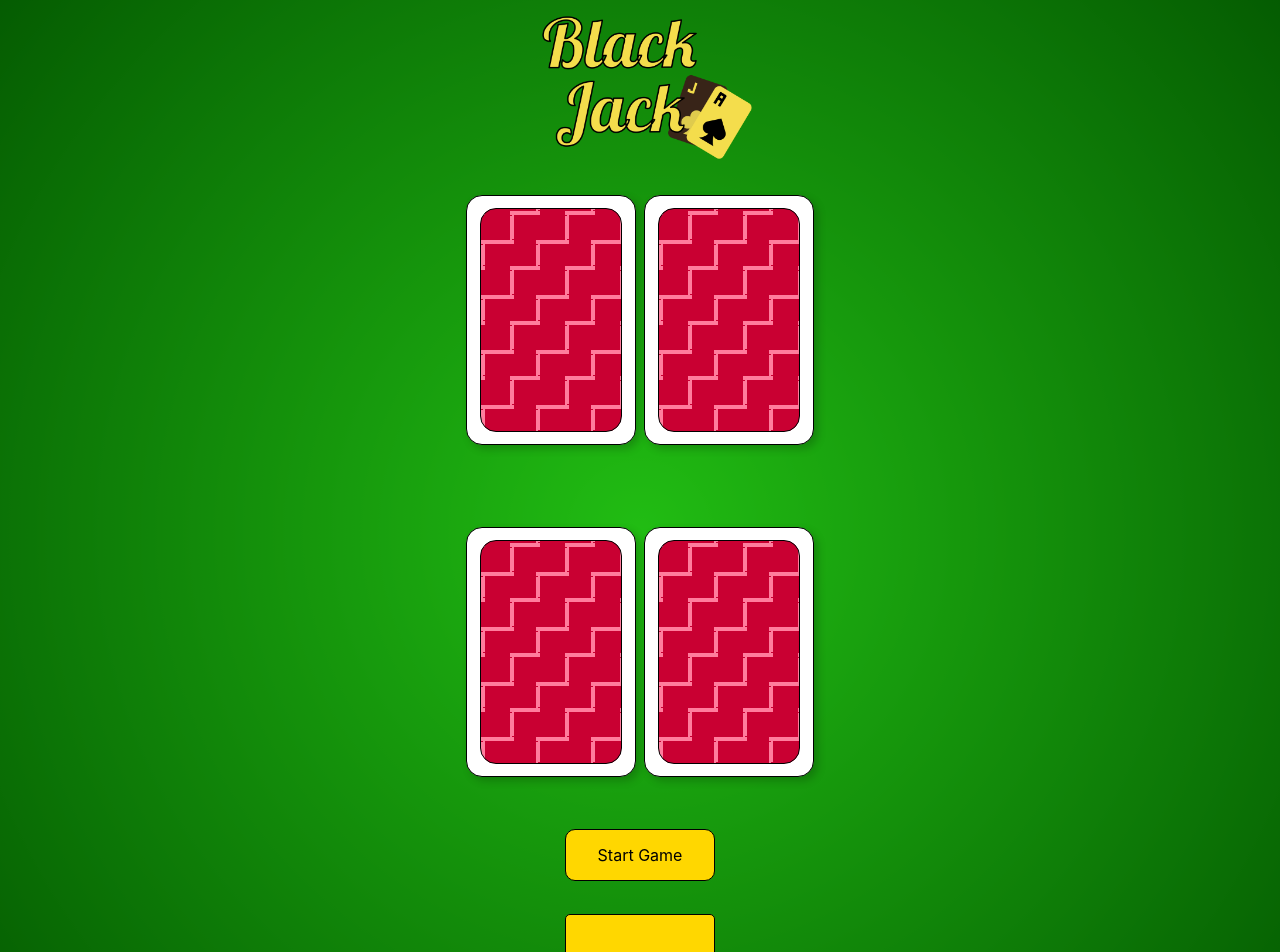
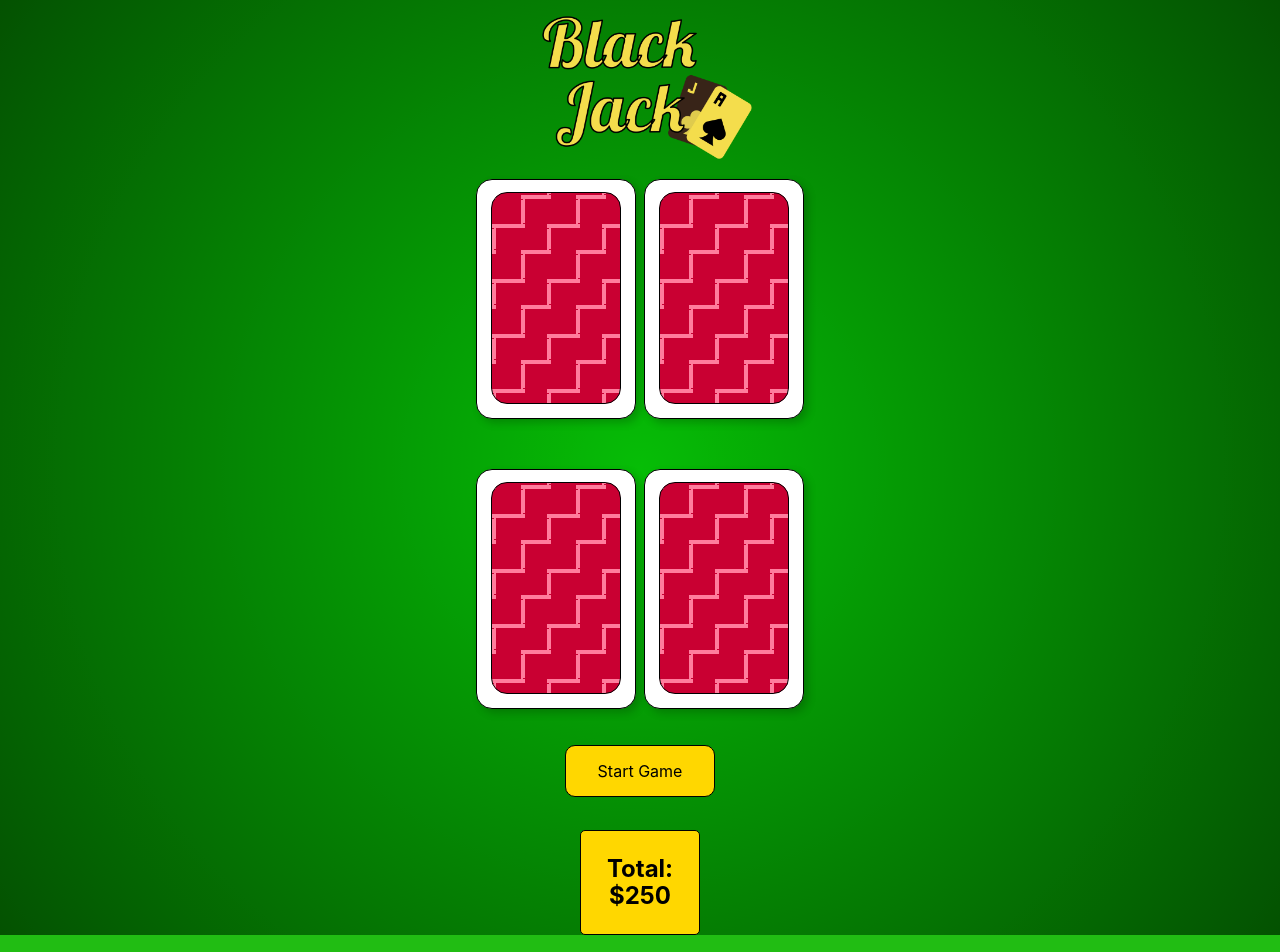
Before and after one commit to ctran20/BlackJack, a React (Create React App) app: page / in a window 1280 px wide. Shown: the top 952 px of the page. Built offline with nearby package versions, Linux system fonts and the light colour scheme.

Commit message:
Reduce UI size

```diff
--- a/src/App.css
+++ b/src/App.css
@@ -5,8 +5,6 @@
 
 .bank {
   display: flex;
-  border-color: white;
-  border: 1px;
   justify-content: center;
   align-items: center;
 }
--- a/src/App.js
+++ b/src/App.js
@@ -123,7 +123,7 @@
   const Stand = () => {
     setGameState(STAND);
     if (playerScore < dealerScore) {
-      setTitle('You Lose!');
+      setTitle('Dealer Win!');
       setGameState(POST);
     }
   };
@@ -208,13 +208,13 @@
       <div className="bank">
         <div
           style={{
-            width: 150,
+            width: 120,
             borderRadius: 5,
             textAlign: 'center',
           }}
-          className="pa3 ba b--black bg-yellow"
+          className="pa1 ba b--black bg-yellow"
         >
-          <h1>{`Total: $${total}`}</h1>
+          <h2>{`Total: $${total}`}</h2>
         </div>
         {gameState === BET ? (
           <div>
--- a/src/components/Buttons/Chip.js
+++ b/src/components/Buttons/Chip.js
@@ -6,7 +6,7 @@
   } else {
     return (
       <img
-        style={{ width: 150 }}
+        style={{ width: 100 }}
         className="ma2 pointer grow"
         alt="chip"
         src={imgSrc}
--- a/src/components/Card/Card.css
+++ b/src/components/Card/Card.css
@@ -1,6 +1,6 @@
 .cardBack {
-  width: 142px;
-  height: 224px;
+  width: 130px;
+  height: 212px;
   margin-top: 12px;
   background-color: #ff7d9d;
   background-size: 55px 55px;
--- a/src/components/Card/Card.js
+++ b/src/components/Card/Card.js
@@ -6,7 +6,7 @@
   return (
     <div
       className="bg-white dib br4 ba b--black ma1 grow shadow-5 f1 flex-column"
-      style={{ width: 170, height: 250 }}
+      style={{ width: 160, height: 240 }}
     >
       {side ? (
         <div
@@ -14,8 +14,8 @@
             deck === '♠' || deck === '♣' ? 'center black ma3' : 'center red ma3'
           }
         >
-          <h2>{rank}</h2>
-          <h2>{deck}</h2>
+          <h3>{rank}</h3>
+          <h3>{deck}</h3>
         </div>
       ) : (
         <div className="cardBack br4 ba b--black center" />
--- a/src/components/Card/StarterCard.js
+++ b/src/components/Card/StarterCard.js
@@ -3,7 +3,7 @@
 
 const StarterCard = ({ gameState, cardList, dealer }) => {
   return (
-    <div className="center ma3">
+    <div className="center">
       <CardList cards={cardList} gameState={gameState} dealer={dealer} />
     </div>
   );
--- a/src/index.css
+++ b/src/index.css
@@ -8,7 +8,7 @@
 
   background-color: rgb(33, 189, 19);
   opacity: 1;
-  background-image: radial-gradient(circle at center center, #ffffff, #247c14),
+  background-image: radial-gradient(circle at center center, #2cff4f, #206e12),
     repeating-radial-gradient(
       circle at center center,
       #ffffff,
```
